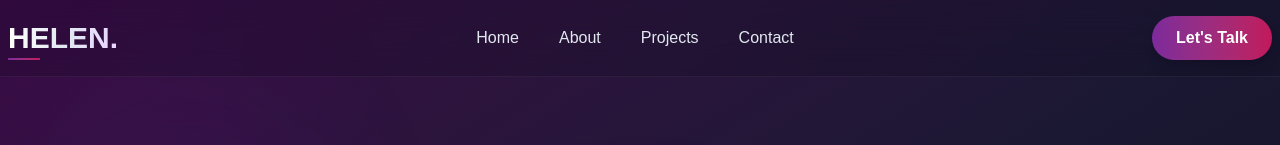
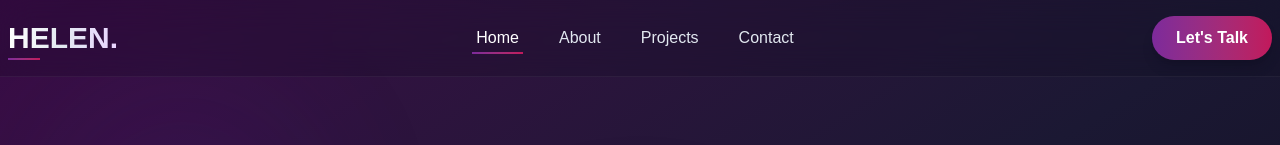
Before and after one commit to HELEN-DEE/portfolio, a Next.js app: page / in a window 1280 px wide. Shown: the top 145 px of the page. Built offline with nearby package versions, Linux system fonts and the light colour scheme.

Commit message:
Add: smooth scroll to page

```diff
--- a/src/app/page.tsx
+++ b/src/app/page.tsx
@@ -7,10 +7,16 @@ import Projects from "@/components/Projects"
 
 export default function Home() {
   return (
-    <main className="">
+    <main className="relative ">
       <Navbar/>
-      <Hero/>
+
+      {/* Hero section  */}
+      <Hero />
+
+      {/* About section  */}
       <About/>
+
+      {/* Projects section */}
       <Projects/>
     </main>
   );
--- a/src/components/About.tsx
+++ b/src/components/About.tsx
@@ -42,7 +42,7 @@ const About = () => {
   ]
 
   return (
-    <section className="min-h-screen bg-gradient-to-br from-[#1C1B1F] via-[#2D1B3D] to-[#1A1A2E] text-slate-100 py-20 relative overflow-hidden">
+    <section id="about" className="min-h-screen bg-gradient-to-br from-[#1C1B1F] via-[#2D1B3D] to-[#1A1A2E] text-slate-100 py-20 relative overflow-hidden">
       {/* Background Effects */}
       <div className="absolute inset-0 opacity-10">
         <div className="absolute top-40 left-20 w-64 h-64 bg-gradient-to-br from-purple-500 to-pink-500 rounded-full filter blur-3xl animate-pulse"></div>
--- a/src/components/Hero.tsx
+++ b/src/components/Hero.tsx
@@ -5,7 +5,7 @@ import imgHelen from "../../public/assets/cooperate-img-1.png"
 
 const Hero = () => {
 return (
-    <section className="min-h-screen bg-gradient-to-br from-[#3B0B47] via-[#1B1833] to-[#0D0C1A] text-slate-100 flex items-center relative overflow-hidden pt-20 lg:pt-24 pb-10 ">
+    <section id="home" className="min-h-screen bg-gradient-to-br from-[#3B0B47] via-[#1B1833] to-[#0D0C1A] text-slate-100 flex items-center relative overflow-hidden pt-20 lg:pt-24 pb-10 ">
       {/* Subtle glowing background shapes */}
         <div className="absolute inset-0 opacity-15">
             <div className="absolute top-20 left-10 w-72 h-72 bg-gradient-to-br from-[#6A1B9A] to-[#4A148C] rounded-full mix-blend-multiply filter blur-3xl animate-pulse"></div>
--- a/src/components/Navbar.tsx
+++ b/src/components/Navbar.tsx
@@ -2,25 +2,85 @@
 import React, { useState, useEffect } from "react";
 import { FiMenu, FiX, FiArrowRight } from "react-icons/fi";
 
-const navLinks = [
-    { label: "Home", path: "/home" },
-    { label: "About", path: "/About" },
-    { label: "Projects", path: "/projects" },
-    { label: "Contact", path: "/contact" },
+interface NavLink {
+  label: string;
+  path: string;
+}
+
+const navLinks: NavLink[] = [
+  { label: "Home", path: "#home" },
+  { label: "About", path: "#about" },
+  { label: "Projects", path: "#projects" },
+  { label: "Contact", path: "#contact" },
 ];
 
 const Navbar = () => {
-    const [isOpen, setIsOpen] = useState(false);
-    const [isScrolled, setIsScrolled] = useState(false);
+  const [isOpen, setIsOpen] = useState<boolean>(false);
+  const [isScrolled, setIsScrolled] = useState<boolean>(false);
+  const [activeSection, setActiveSection] = useState<string>("home");
 
-  // Handle scroll effect
+  // Handle scroll effect and active section
   useEffect(() => {
     const handleScroll = () => {
       setIsScrolled(window.scrollY > 20);
+
+      // Get all sections with IDs
+      const sections = document.querySelectorAll<HTMLElement>("section[id]");
+
+      let current: string = "home";
+
+      sections.forEach((section) => {
+        const sectionTop = section.offsetTop;
+        const sectionHeight = section.clientHeight;
+        const sectionId = section.getAttribute("id");
+
+        if (
+          sectionId &&
+          window.scrollY >= sectionTop - 100 &&
+          window.scrollY < sectionTop + sectionHeight - 100
+        ) {
+          current = sectionId;
+        }
+      });
+
+      setActiveSection(current);
     };
-    window.addEventListener("scroll", handleScroll);
+
+    // Set initial active section
+    handleScroll();
+
+    window.addEventListener("scroll", handleScroll, { passive: true });
     return () => window.removeEventListener("scroll", handleScroll);
   }, []);
+
+  // Smooth scroll function with proper TypeScript typing
+  const handleSmoothScroll = (
+    e: React.MouseEvent<HTMLAnchorElement | HTMLButtonElement>,
+    path: string
+  ) => {
+    e.preventDefault();
+
+    if (path.startsWith("#")) {
+      const targetId = path.substring(1);
+      const targetElement = document.getElementById(targetId);
+
+      if (targetElement) {
+        // Close mobile menu if open
+        setIsOpen(false);
+
+        // Smooth scroll to target
+        targetElement.scrollIntoView({
+          behavior: "smooth",
+          block: "start",
+        });
+
+        // Update URL without page reload (Next.js compatible)
+        if (window.history.pushState) {
+          window.history.pushState(null, "", path);
+        }
+      }
+    }
+  };
 
   return (
     <nav
@@ -30,7 +90,7 @@ return (
           : "bg-[#0D0C1A]/20 backdrop-blur-lg border-b border-white/5"
       }`}
     >
-        <div className=" container mx-auto px-6 lg:px-2">
+      <div className="container mx-auto px-6 lg:px-2">
         <div className="flex items-center justify-between py-4">
           {/* Logo */}
           <div className="relative">
@@ -42,22 +102,39 @@ return (
 
           {/* Desktop Menu */}
           <ul className="hidden md:flex items-center space-x-8">
-                {navLinks.map((link, index) => (
+            {navLinks.map((link, index) => {
+              const sectionId = link.path.substring(1);
+              const isActive = activeSection === sectionId;
+
+              return (
                 <li key={index} className="relative group">
                   <a
                     href={link.path}
-                    className="text-slate-200 hover:text-white font-medium transition-all duration-300 py-2 px-1 relative"
+                    onClick={(e) => handleSmoothScroll(e, link.path)}
+                    className={`font-medium transition-all duration-300 py-2 px-1 relative ${
+                      isActive
+                        ? "text-white"
+                        : "text-slate-200 hover:text-white"
+                    }`}
                   >
                     {link.label}
-                    <span className="absolute bottom-0 left-0 w-0 h-0.5 bg-gradient-to-r from-[#7D2A9B] to-[#C2185B] transition-all duration-300 group-hover:w-full"></span>
+                    <span
+                      className={`absolute bottom-0 left-0 h-0.5 bg-gradient-to-r from-[#7D2A9B] to-[#C2185B] transition-all duration-300 ${
+                        isActive ? "w-full" : "w-0 group-hover:w-full"
+                      }`}
+                    ></span>
                   </a>
                 </li>
-                ))}
+              );
+            })}
           </ul>
 
           {/* CTA Button - Desktop */}
           <div className="hidden md:block">
-                <button className="bg-gradient-to-r from-[#7D2A9B] to-[#C2185B] hover:from-[#6A1B9A] hover:to-[#AD1457] text-white px-6 py-2.5 rounded-full font-semibold transition-all duration-300 transform hover:scale-105 shadow-lg hover:shadow-xl">
+            <button
+              onClick={(e) => handleSmoothScroll(e, "#contact")}
+              className="bg-gradient-to-r from-[#7D2A9B] to-[#C2185B] hover:from-[#6A1B9A] hover:to-[#AD1457] text-white px-6 py-2.5 rounded-full font-semibold transition-all duration-300 transform hover:scale-105 shadow-lg hover:shadow-xl"
+            >
               Let&apos;s Talk
             </button>
           </div>
@@ -79,19 +156,35 @@ return (
           }`}
         >
           <div className="bg-[#0D0C1A]/95 backdrop-blur-md rounded-2xl border border-white/10 p-6 space-y-4 shadow-2xl">
-                {navLinks.map((link, index) => (
+            {navLinks.map((link, index) => {
+              const sectionId = link.path.substring(1);
+              const isActive = activeSection === sectionId;
+
+              return (
                 <a
                   key={index}
                   href={link.path}
-                    className="flex items-center justify-between p-3 rounded-xl hover:bg-white/10 text-slate-200 hover:text-white font-medium transition-all duration-300 group"
-                    onClick={() => setIsOpen(false)}
+                  onClick={(e) => handleSmoothScroll(e, link.path)}
+                  className={`flex items-center justify-between p-3 rounded-xl transition-all duration-300 group ${
+                    isActive
+                      ? "bg-white/10 text-white border-l-2 border-[#C2185B]"
+                      : "hover:bg-white/10 text-slate-200 hover:text-white"
+                  }`}
                 >
                   <span>{link.label}</span>
-                    <FiArrowRight className="w-4 h-4 text-slate-400 group-hover:text-[#C2185B] group-hover:translate-x-1 transition-all duration-200" />
+                  <FiArrowRight className={`w-4 h-4 transition-all duration-200 ${
+                    isActive
+                      ? "text-[#C2185B] translate-x-1"
+                      : "text-slate-400 group-hover:text-[#C2185B] group-hover:translate-x-1"
+                  }`} />
                 </a>
-                ))}
+              );
+            })}
             <div className="pt-4 border-t border-white/10">
-                <button className="w-full bg-gradient-to-r from-[#7D2A9B] to-[#C2185B] hover:from-[#6A1B9A] hover:to-[#AD1457] text-white py-3 rounded-xl font-semibold transition-all duration-300 transform hover:scale-105 shadow-lg">
+              <button
+                onClick={(e) => handleSmoothScroll(e, "#contact")}
+                className="w-full bg-gradient-to-r from-[#7D2A9B] to-[#C2185B] hover:from-[#6A1B9A] hover:to-[#AD1457] text-white py-3 rounded-xl font-semibold transition-all duration-300 transform hover:scale-105 shadow-lg"
+              >
                 Let&apos;s Talk
               </button>
             </div>
```
Lines whose indentation alone changed are shown as unchanged.
